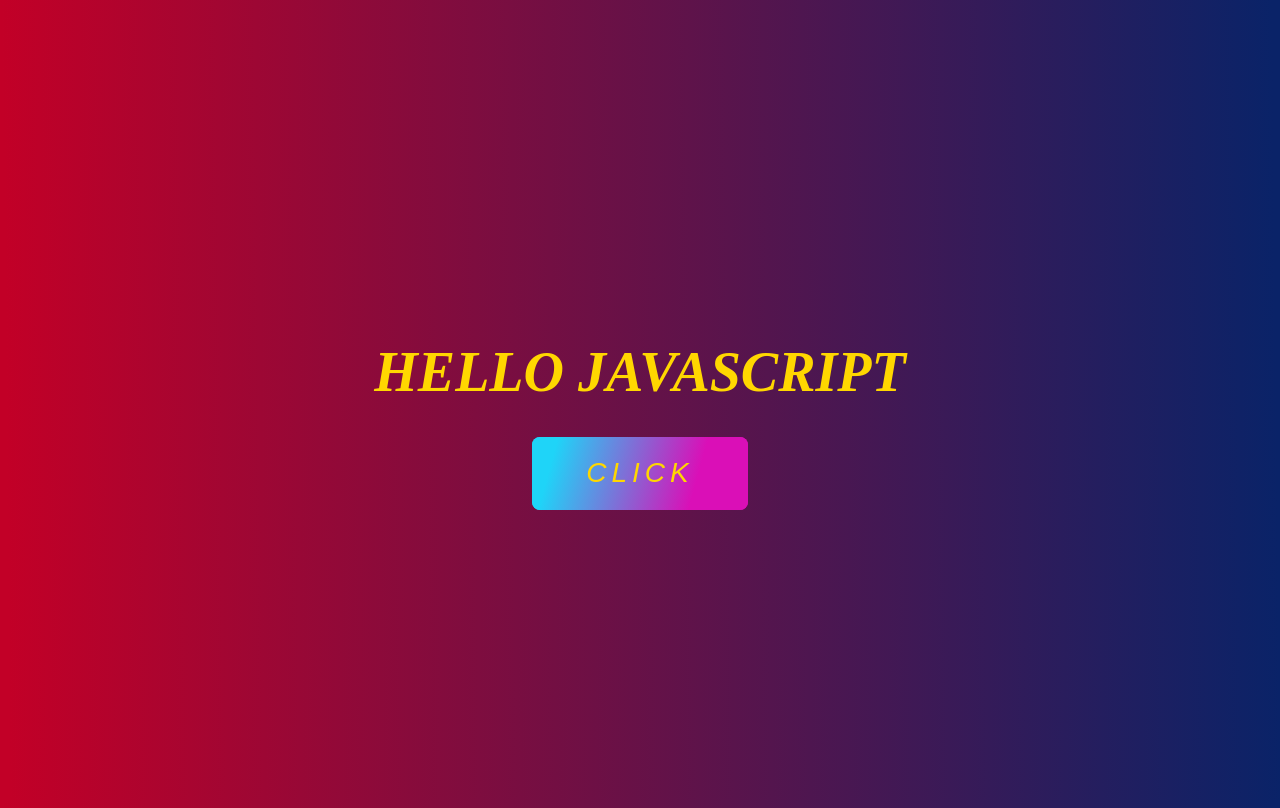
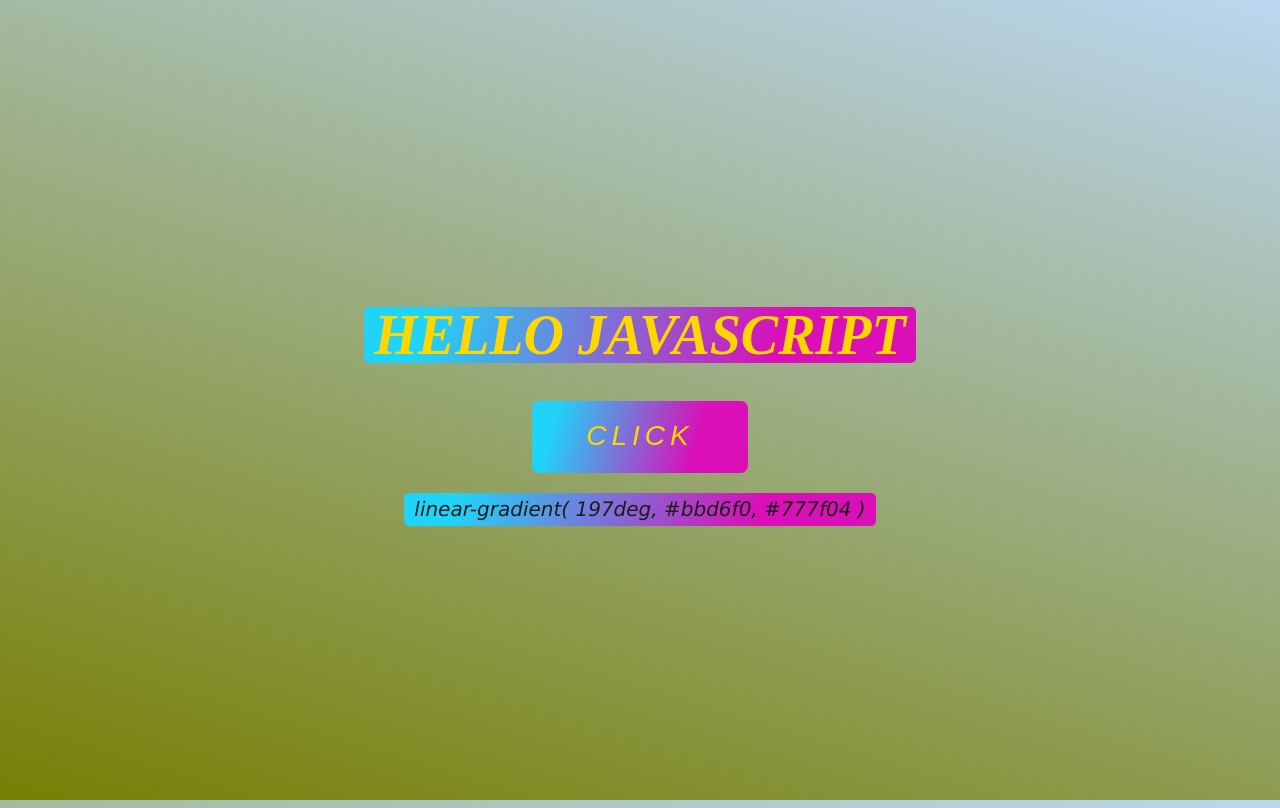
Before and after one commit to IlyosAxmadAli/click, a plain HTML site: page index.html in a window 1280 px wide. Drawn offline with Linux system fonts and the light colour scheme.

Commit message:
linear gradiend

```diff
--- a/app.js
+++ b/app.js
@@ -1,10 +1,55 @@
-function changeBackground() {
-  const red = Math.floor(Math.random() * 255);
-  const green = Math.floor(Math.random() * 255);
-  const blue = Math.floor(Math.random() * 255);
+// function changeBackground() {
+//   const red = Math.floor(Math.random() * 255);
+//   const green = Math.floor(Math.random() * 255);
+//   const blue = Math.floor(Math.random() * 255);
 
-  //   document.body.style.background =linear-gradient(89.4deg, rgba(194, 0, 39, 1) 0.8%, rgba(10, 35, 104, 1) 99.4%);
+//   let bgColor = "rgb(" + red + ", " + green + ", " + blue + ")";
+//   document.body.style.background = bgColor;
+// }
 
-  let bgColor = "rgb(" + red + ", " + green + ", " + blue + ")";
-  document.body.style.background = bgColor;
+const body = document.querySelector("body");
+const button = document.querySelector("button");
+const text = document.querySelector(".text");
+
+const values = [
+  "0",
+  "1",
+  "2",
+  "3",
+  "4",
+  "5",
+  "6",
+  "7",
+  "8",
+  "9",
+  "a",
+  "b",
+  "c",
+  "d",
+  "e",
+  "f",
+];
+
+function getGradient() {
+  let color = "#";
+  for (let i = 0; i < 6; i++) {
+    const randomNumber = Math.trunc(Math.random() * values.length);
+    color += values[randomNumber];
+  }
+  return color;
 }
+
+function setGradient() {
+  const color1 = getGradient();
+  const color2 = getGradient();
+  const randomDeg = Math.trunc(Math.random() * 360);
+  const bgColor = `linear-gradient(
+    ${randomDeg}deg,
+    ${color1},
+    ${color2}
+  )`;
+  body.style.background = bgColor;
+  text.textContent = bgColor;
+}
+setGradient();
+button.addEventListener("click", setGradient);
--- a/index.html
+++ b/index.html
@@ -10,7 +10,12 @@
 
 <body>
     <h1>hello javascript</h1>
-    <button onclick="changeBackground()">click</button>
+    <button>click</button>
+    <p class="text">linear-gradient(
+        333deg,
+        #057544,
+        #469311
+        )</p>
     <style>
         html {
             height: 100vh;
@@ -22,16 +27,23 @@
             align-items: center;
             justify-content: center;
             flex-direction: column;
-            background: linear-gradient(89.4deg, rgba(194, 0, 39, 1) 0.8%, rgba(10, 35, 104, 1) 99.4%);
+            background: linear-gradient(105.5deg,
+                    #1fd4f8 11%,
+                    #da0fb7 74.9%);
+            padding: 0 10px;
         }
 
         h1 {
             font-family: 'Lucida Sans', ;
             color: gold;
+            background: linear-gradient(105.5deg, #1fd4f8 11%, #da0fb7 74.9%);
+            padding: 0 10px;
+            border-radius: 5px;
             font-size: 56px;
             line-height: 1;
             text-transform: uppercase;
             font-style: italic;
+            user-select: none;
         }
 
         button {
@@ -44,10 +56,17 @@
             border-radius: 8px;
             border: none;
             padding: 16px 60px;
-            background-image: linear-gradient(105.5deg, rgba(31, 212, 248, 1) 11%, rgba(218, 15, 183, 1) 74.9%);
+            background-image: linear-gradient(105.5deg, #1fd4f8 11%, #da0fb7 74.9%);
             letter-spacing: 5px;
             transition: all 0.5s;
             position: relative;
+            user-select: none;
+            cursor: pointer;
+        }
+
+        button:hover {
+            box-shadow: 0px 26px 70px 1px rgba(0, 0, 0, 0.4);
+            transform: scale(1.2);
         }
 
         button:before {
@@ -55,7 +74,7 @@
             display: flex;
             justify-content: center;
             align-items: center;
-            background: linear-gradient(105.5deg, rgba(31, 212, 248, 1) 11%, rgba(218, 15, 183, 1) 74.9%);
+            background: linear-gradient(105.5deg, #1fd4f8 11%, #da0fb7 74.9%);
             font-size: 28px;
             top: 0;
             left: 100%;
@@ -73,6 +92,7 @@
             transform: scale(1) rotatey(360deg);
             left: 0;
             opacity: 1;
+
         }
 
         button:after {
@@ -80,7 +100,7 @@
             display: flex;
             justify-content: center;
             align-items: center;
-            background: linear-gradient(105.5deg, rgba(31, 212, 248, 1) 11%, rgba(218, 15, 183, 1) 74.9%);
+            background: linear-gradient(105.5deg, #1fd4f8 11%, #da0fb7 74.9%);
             font-size: 28px;
             top: 0;
             left: 0;
@@ -99,6 +119,18 @@
             left: -100%;
             opacity: 0;
         }
+
+        .text {
+            font-family: 'Lucida Sans';
+            color: rgb(28, 28, 27);
+            font-size: 20px;
+            line-height: 1.67;
+            background: linear-gradient(105.5deg, #1fd4f8 11%, #da0fb7 74.9%);
+            padding: 0 10px;
+            border-radius: 5px;
+            font-style: italic;
+            user-select: none;
+        }
     </style>
     <script src="./app.js"></script>
 </body>
```
